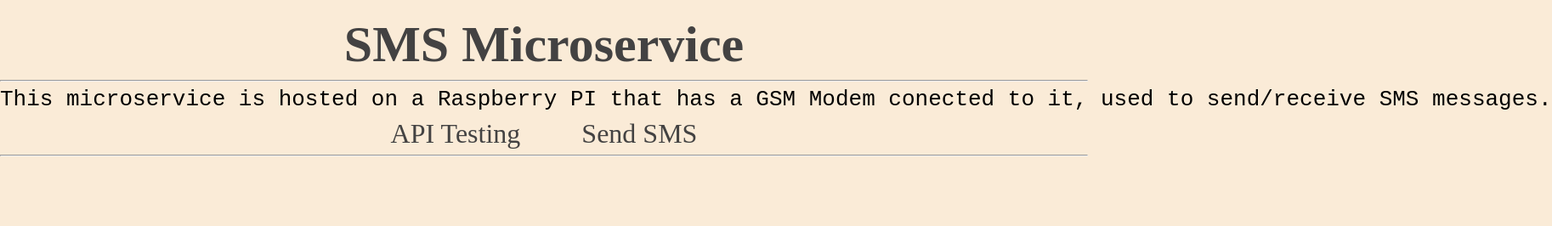
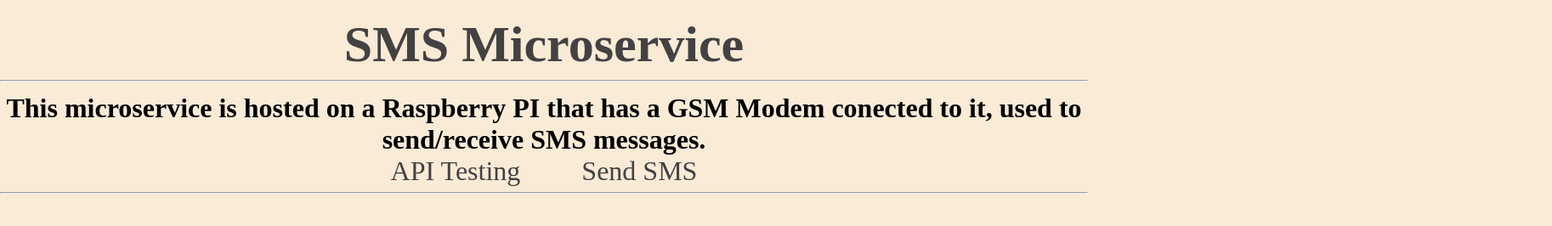
Before and after one commit to AdrianOlariu/sms.microservice, a website: page views/index.html in a window 1280 px wide. Shown: the whole page at 85% size, 1826 px wide, since content can reach past the window. Drawn offline with Linux system fonts and the light colour scheme.

Commit message:
visual changes

```diff
--- a/views/index.html
+++ b/views/index.html
@@ -2,19 +2,21 @@
 <head>
 	<title>SMS Microservice</title>
 	<link href="/style.css" rel="stylesheet">
+	<meta name="viewport" content="width=device-width, initial-scale=1" />
 </head>
 <body>
+	<div>
 		<div>
 			<a href="/"><h1>SMS Microservice</h1></a>
 		</div>
 		<hr>
-	<div>
-		<pre>This microservice is hosted on a Raspberry PI that has a GSM Modem conected to it, used to send/receive SMS messages.</pre>
-	</div>
-	<div>
+		<div class="send-message-layout">
+			<h3>This microservice is hosted on a Raspberry PI that has a GSM Modem conected to it, used to send/receive SMS messages.</h3>
+
 			<a href="/api_testing">API Testing</a>
 			<a style="margin-left: 2em;" href="/web_portal">Send SMS</a>
 		</div>
 		<hr>
+	</div>
 </body>
 </html>
```
Also changed, not shown: views/web_portal.html (+3 -3 lines), public/style.css (line endings or trailing spaces). Lines whose indentation alone changed are shown as unchanged.
